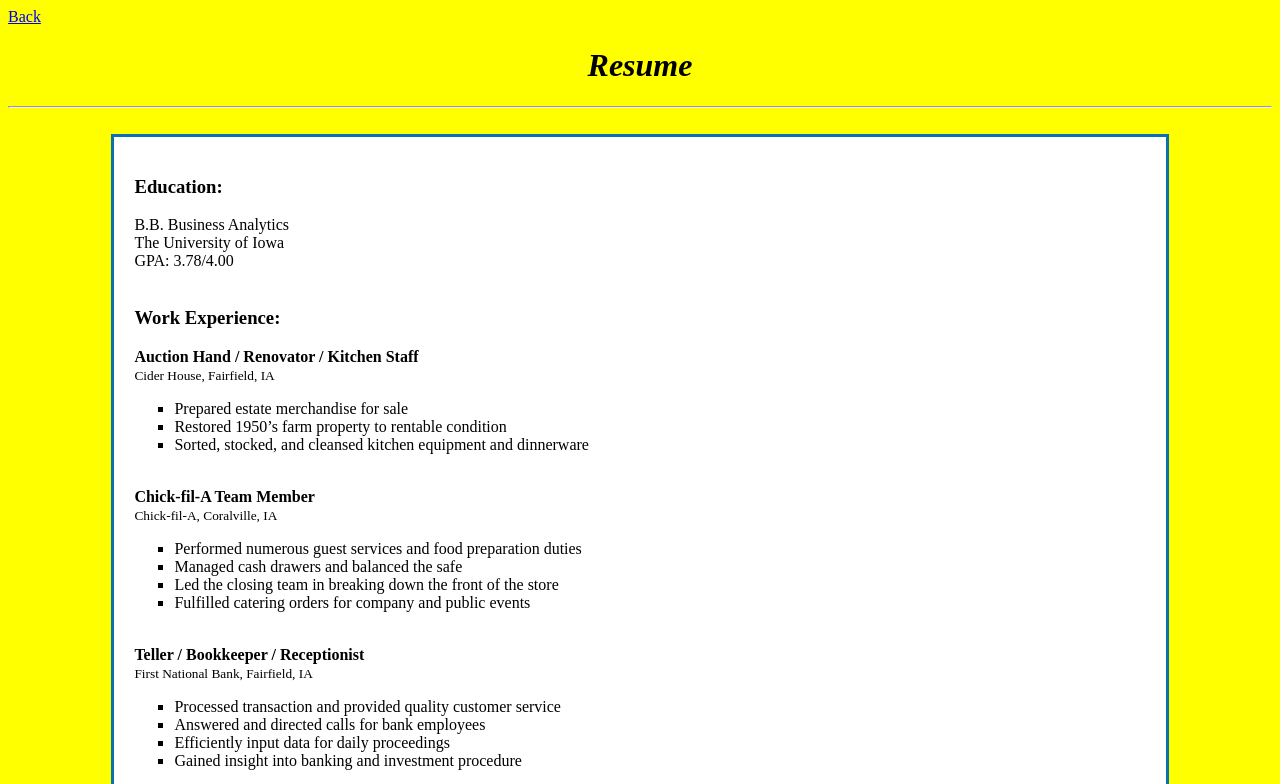
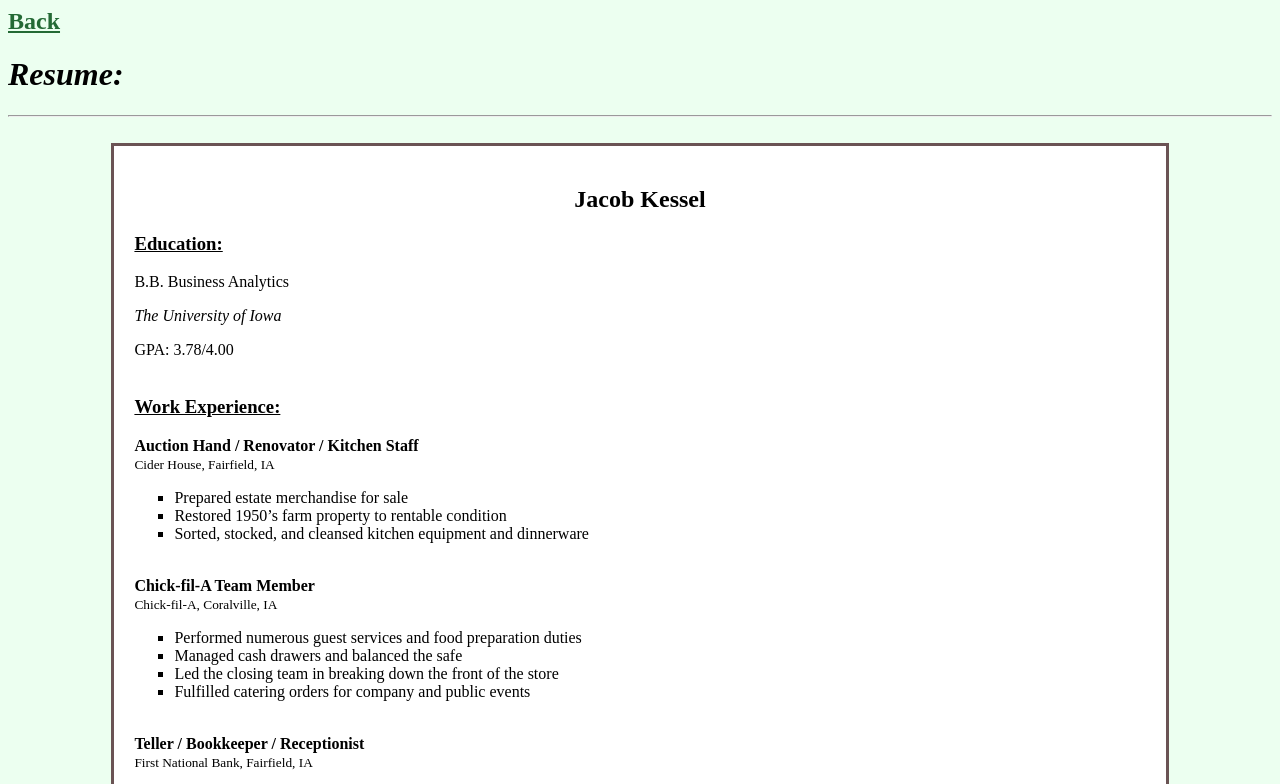
Before and after one commit to kessl1/HW2, a plain HTML site: page resume.html in a window 1280 px wide. Shown: the top 784 px of the page. Drawn offline with Linux system fonts and the light colour scheme.

Commit message:
Added additional css formatting and resume info

```diff
--- a/formatting.css
+++ b/formatting.css
@@ -1,10 +1,28 @@
-body{background:yellow; font-family: "Times New Roman";}
-h1{text-align:center; font-weight:bold; font-style:italic;}
+body{background:#ECFFF0; font-family: "Times New Roman";}
+h1{text-align:left; font-weight:bold; font-style:italic;}
+a{text-align:left; font-weight:bold; font-size:150%; color:#246A35}
 .centerDiv{
 	margin: 0 auto;
-	border: 3px solid #0971B2;
+	border: 3px solid #6A5354;
 	width: 80%;
 	background-color:white;
 	padding: 20px;
 }
 .algnLeft{text-align:left;}
+.algnCenter{text-align:center;}
+.algRight{text-align:right;}
+
+.boxMdl{
+	width: 300px;
+    border: 15px solid #51B76A;
+    padding: 0px;
+    margin: 25px;
+}
+
+.italicize{
+font-style:italic;
+}
+
+.underlined{
+text-decoration:underline;
+}
--- a/resume.html
+++ b/resume.html
@@ -9,16 +9,17 @@
 
 	<body>
 		<a href="C:/Users/kessl/Desktop/HW2/index.html"> Back </a>
-		<h1> Resume </h1>
+		<h1> Resume: </h1>
 		<hr>
 		<br>
 
 		<div class="centerDiv">
-			<h3>Education:</h3>
+			<h2 class="algnCenter">Jacob Kessel</h2>
+			<h3 class="underlined">Education:</h3>
 			B.B. Business Analytics <br>
-			The University of Iowa <br>
+			<p class = "italicize">The University of Iowa</p>
 			GPA: 3.78/4.00 <br><br>
-			<h3>Work Experience:</h3>
+			<h3 class="underlined">Work Experience:</h3>
 			<b>Auction Hand / Renovator / Kitchen Staff</b> <br>
 			<small>Cider House, Fairfield, IA</small> <br>
 				<ul style="list-style-type:square">
@@ -57,6 +58,7 @@
 					<li>Intermediate Java Coding</li>
 					<li>SQL Database Design</li>
 					<li>R and Data Mining</li>
+					<li>Beginner html and css</li>
 				</ul>
 		</div>
 	</body>
```
Also changed, not shown: index.html (+2 -2 lines).
